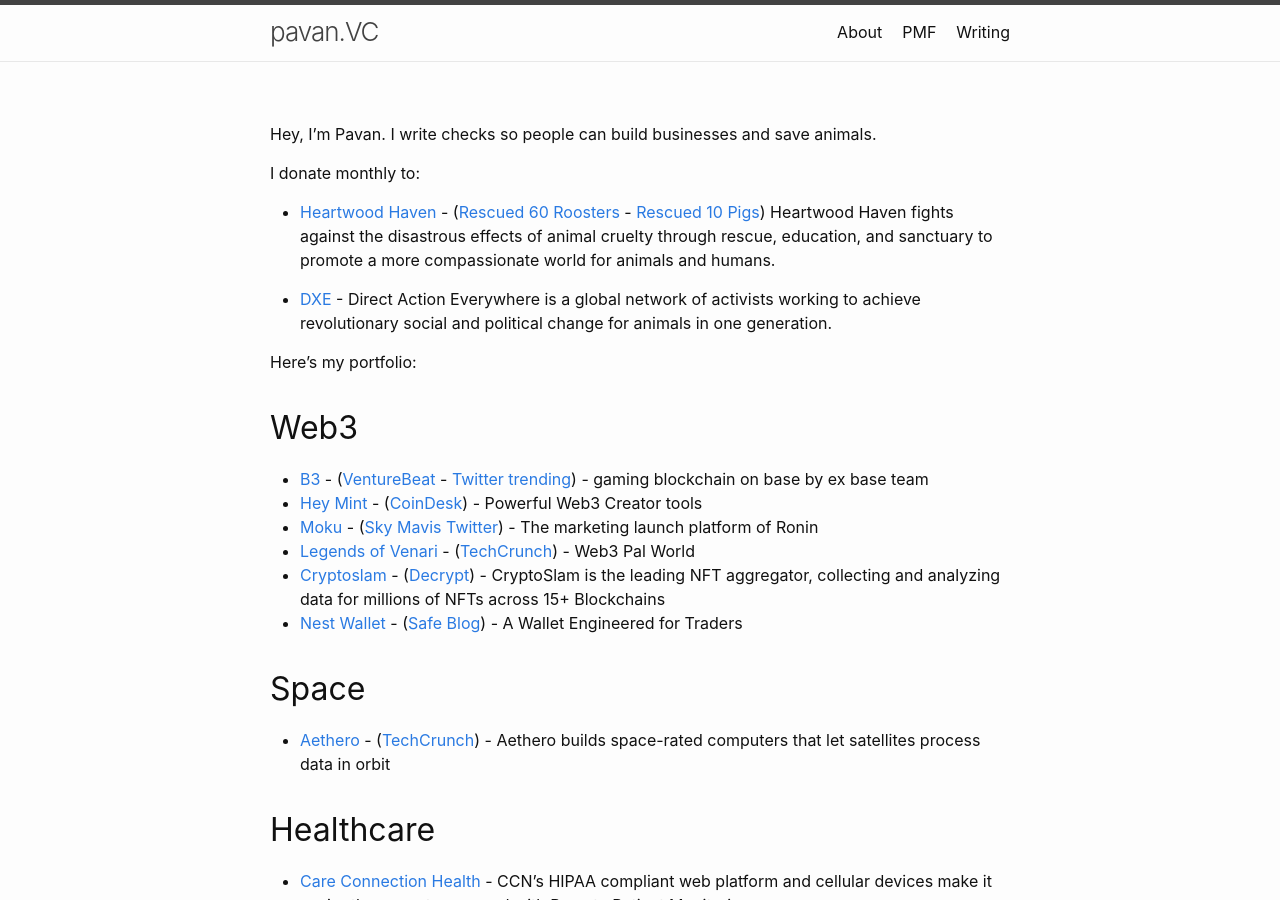
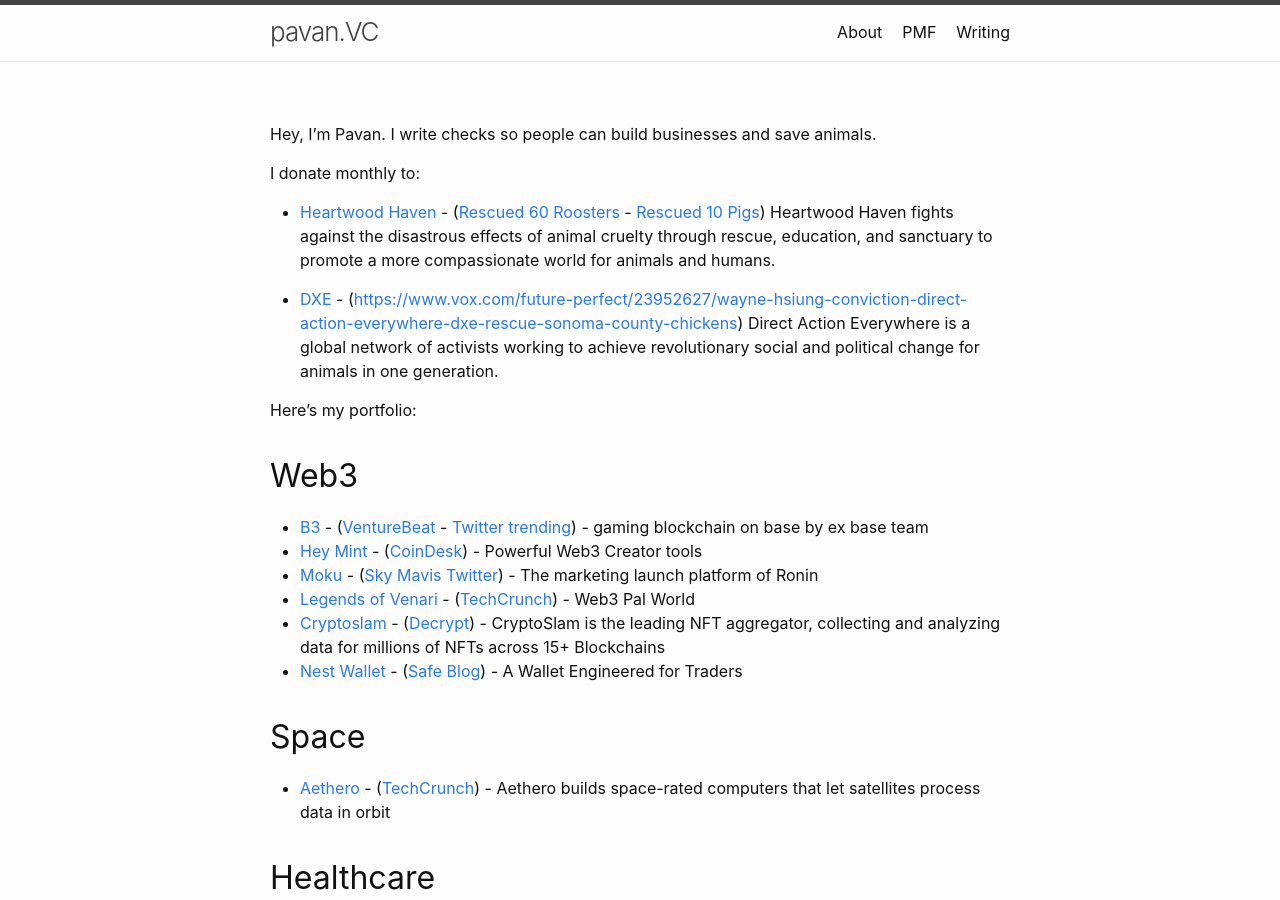
Before and after one commit to katpavan/katpavan.github.io, a Jekyll site: the page built from index.md, in a window 1280 px wide and 900 px high. Built offline with Jekyll 4.4.1, drawn with Linux system fonts in a browser that asks for light colours; some of the changed lines change nothing that is shown.

Commit message:
Update index.md

```diff
--- a/index.md
+++ b/index.md
@@ -11,7 +11,7 @@
 
 - [Heartwood Haven](https://heartwoodhaven.org/) - ([Rescued 60 Roosters](https://www.yelmonline.com/stories/roy-animal-sanctuary-takes-in-nearly-60-roosters-rescue-from-cockfighting,339873) - [Rescued 10 Pigs](https://plantbasednews.org/culture/ethics/ten-pigs-rescued-animal-testing/)) Heartwood Haven fights against the disastrous effects of animal cruelty through rescue, education, and sanctuary to promote a more compassionate world for animals and humans.
 
-- [DXE](https://www.directactioneverywhere.com/) - Direct Action Everywhere is a global network of activists working to achieve revolutionary social and political change for animals in one generation.
+- [DXE](https://www.directactioneverywhere.com/) - ([https://www.vox.com/future-perfect/23952627/wayne-hsiung-conviction-direct-action-everywhere-dxe-rescue-sonoma-county-chickens](Vox)) Direct Action Everywhere is a global network of activists working to achieve revolutionary social and political change for animals in one generation.
 
 Here's my portfolio:
 
```
